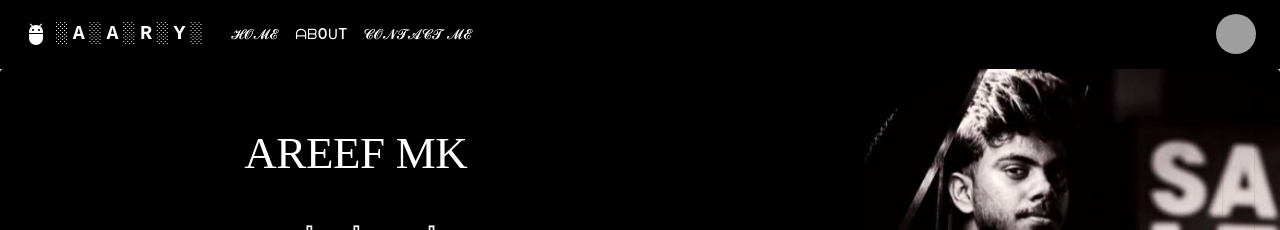
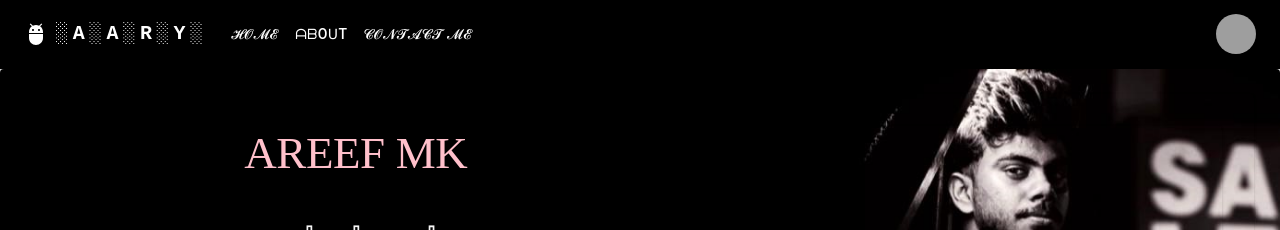
Before and after one commit to areef-coder/portfolio, a React (Create React App) app: page / in a window 1280 px wide. Shown: the top 230 px of the page. Built offline with nearby package versions, Linux system fonts and the light colour scheme; grey boxes are pictures that could not be loaded.

Commit message:
Update Home.jsx

```diff
--- a/src/components/Pages/Home.jsx
+++ b/src/components/Pages/Home.jsx
@@ -75,7 +75,7 @@ export default function Home() {
                   variant="h2"
                   sx={{
                     fontFamily: "bubble tea",
-                    color: "white",
+                    color: "pink",
                     fontSize: "45px",
                   }}
                 >
```
